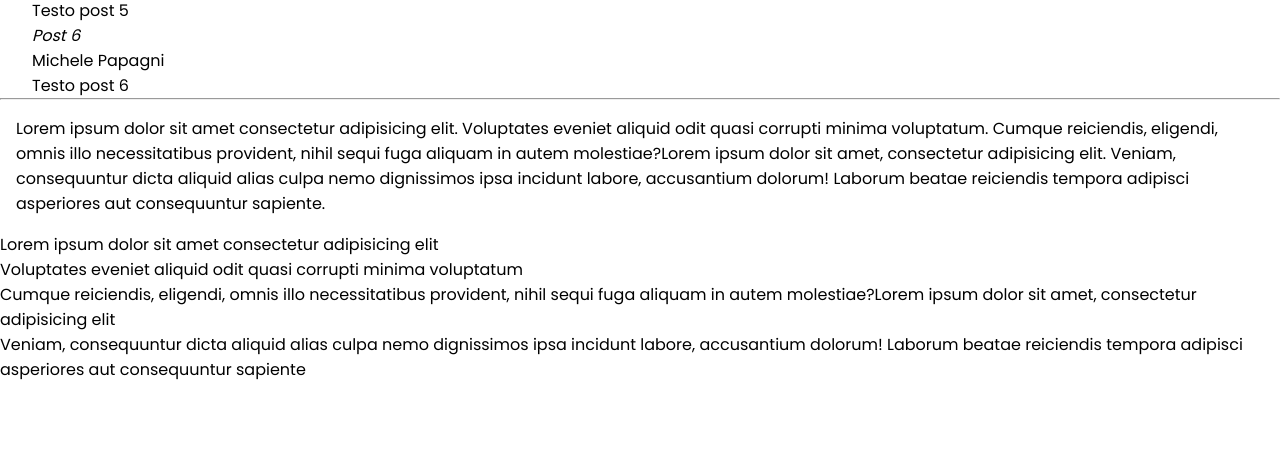
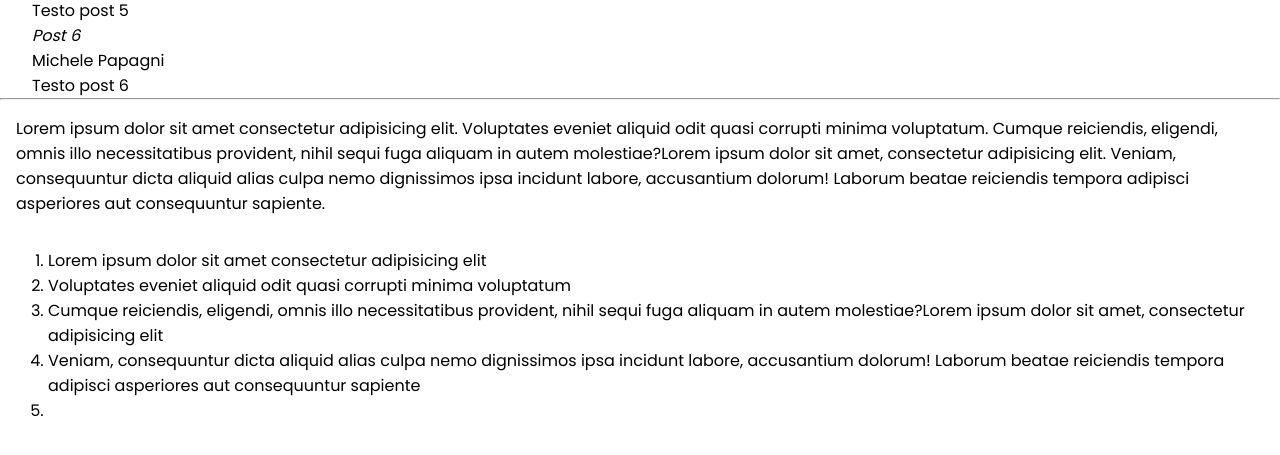
Before and after one commit to nicolacaddeo/php-snacks-b1, a PHP site: page /?name=1 in a window 1280 px wide. Shown: the part 1201-1656 px from the top of the page. Before the commit the page ends 1581 px from the top, so only its background shows below. Run offline with PHP 8.4, Linux system fonts and the light colour scheme; data that the repository does not hold is empty.

Commit message:
fixed ol style

```diff
--- a/style/my_style.css
+++ b/style/my_style.css
@@ -76,6 +76,10 @@ h1 {
     padding: 1rem;
 }
 
+ol {
+    padding: 1rem 0 2rem 3rem;
+}
+
 /******
     //Snack #4
 ******/
```
